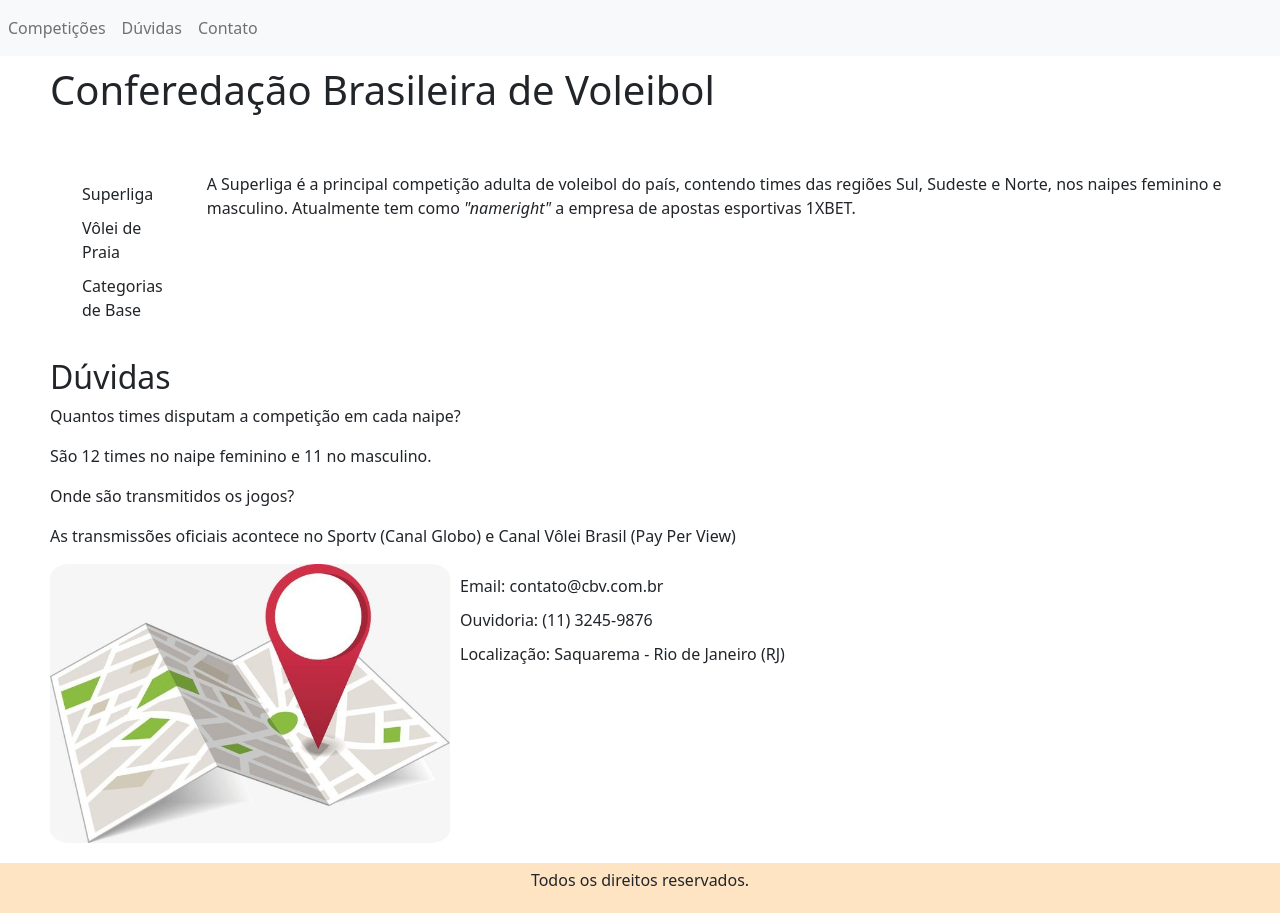
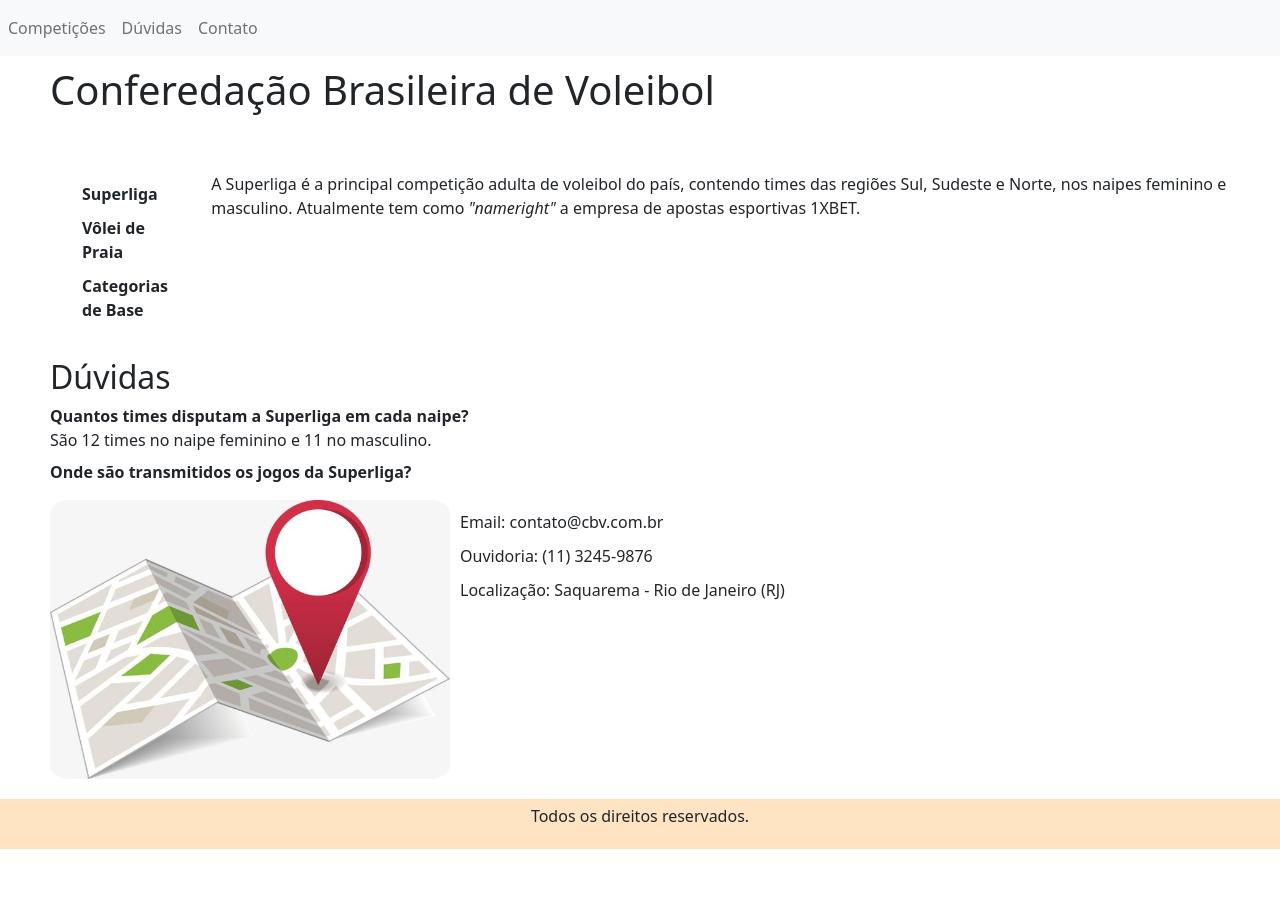
Before and after one commit to deboragoncalves/js-course-origamid, a plain HTML site: page src/index.html in a window 1280 px wide. After the commit the page ends 849 px from the top, so only its background shows below. Drawn offline with nearby package versions, Linux system fonts and the light colour scheme.

Commit message:
Accordion list - Perguntas e respostas

```diff
--- a/src/index.html
+++ b/src/index.html
@@ -64,11 +64,14 @@
             </ul>
         </section>
         <section id="faq">
+            <!-- Lista descritiva: dl -->
             <h2>Dúvidas</h2>
-            <p>Quantos times disputam a competição em cada naipe?</p>
-            <p>São 12 times no naipe feminino e 11 no masculino.</p>
-            <p>Onde são transmitidos os jogos?</p>
-            <p>As transmissões oficiais acontece no Sportv (Canal Globo) e Canal Vôlei Brasil (Pay Per View)</p>
+            <dl class="list-questions">
+                <dt>Quantos times disputam a Superliga em cada naipe?</dt>
+                <dd>São 12 times no naipe feminino e 11 no masculino.</dd>
+                <dt>Onde são transmitidos os jogos da Superliga?</dt>
+                <dd>As transmissões oficiais acontece no Sportv (Canal Globo) e Canal Vôlei Brasil (Pay Per View)</dd>
+            </dl>
         </section>
         <section id="contact">
             <img src="images/mapa.jpg">
--- a/src/script.js
+++ b/src/script.js
@@ -2,14 +2,17 @@ window.onload = () => {
     addLinksMenu();
     addAltImg();
     showCompetitions();
+    getQuestions();
 };
+
+const classActive = "active";
 
 const addLinksMenu = () => {
   // Adicionar classe em cada li e selecionar todas com querySelectorAll, retornando uma nodeList
 
   let listMenu = document.querySelectorAll(".nav-link");
 
-  listMenu.forEach((item, index) => {
+  listMenu.forEach(item => {
     if (item.hasAttribute("href")) {
       return;
     }
@@ -54,6 +57,9 @@ const addAltImg = () => {
 
 const showCompetitions = () => {
     let listNamesCompetitions = document.querySelectorAll(".list-competitions li");
+    let listDescriptionsCompetitions = document.querySelectorAll(".list-descriptions li");
+
+    if (listNamesCompetitions.length <= 0 || listDescriptionsCompetitions.length <= 0) return;
 
     // Ao clicar na li, adicionar classe ativo
     listNamesCompetitions.forEach((nameCompetition, index) => {
@@ -63,8 +69,7 @@ const showCompetitions = () => {
     });
 
     // Primeiro elemento do item, ao carregar a página exibe a sua descrição, iniciando com a classe ativo
-    let listDescriptionsCompetitions = document.querySelectorAll(".list-descriptions li");
-    listDescriptionsCompetitions[0].classList.add("active");
+    listDescriptionsCompetitions[0].classList.add(classActive);
 };
 
 const addClassActive = index => {
@@ -72,8 +77,33 @@ const addClassActive = index => {
 
     // Remover as classes ativo de todos os itens
     listDescriptionsCompetitions.forEach(description => {
-        description.classList.remove("active");
+        description.classList.remove(classActive);
     });
 
-    listDescriptionsCompetitions[index].classList.add("active");
+    listDescriptionsCompetitions[index].classList.add(classActive);
 }
+
+const getQuestions = () => {
+    // Selecionar todas as perguntas - dt
+    let listQuestions = document.querySelectorAll(".list-questions dt");
+
+    if (listQuestions.length <= 0) return;
+
+    listQuestions.forEach(question => {
+        question.addEventListener("click", showAnswer);
+    });
+
+    // Mostrar primeira resposta no onload
+    let listAnswers = document.querySelectorAll(".list-questions dd");
+    listAnswers[0].classList.add(classActive);
+}
+
+const showAnswer = event => {
+    // Item clicado
+    let questionClicked = event.currentTarget;
+    let answer = questionClicked.nextElementSibling;
+    answer.classList.toggle(classActive);
+}
+
+// TODO: Adicionar imagens às competições
+// TODO: Responsivo - matchMedia
--- a/src/style.css
+++ b/src/style.css
@@ -52,11 +52,11 @@ ul {
 .item-competition {
     cursor: pointer;
     margin: 10px 0;
+    font-weight: bold;
 }
 
 .item-competition:hover {
     text-decoration: underline;
-    font-weight: bold;
 }
 
 .list-descriptions li {
@@ -64,5 +64,17 @@ ul {
 }
 
 .list-descriptions li.active {
-    display: block !important;
+    display: block;
 }
+
+.list-questions dt {
+    cursor: pointer;
+}
+
+.list-questions dd {
+    display: none;
+}
+
+.list-questions dd.active {
+    display: block;
+}
```
